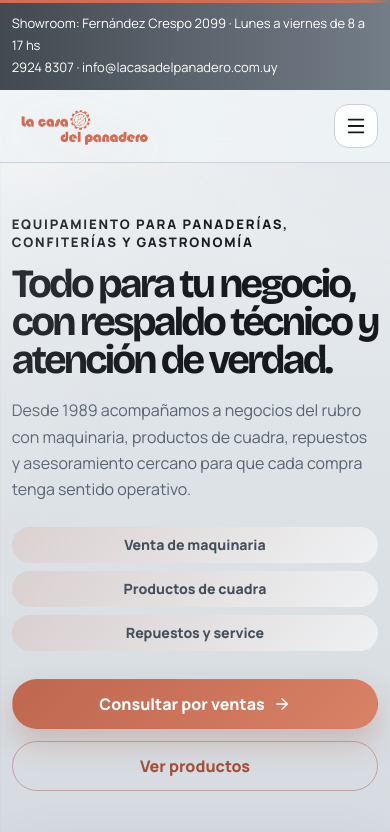
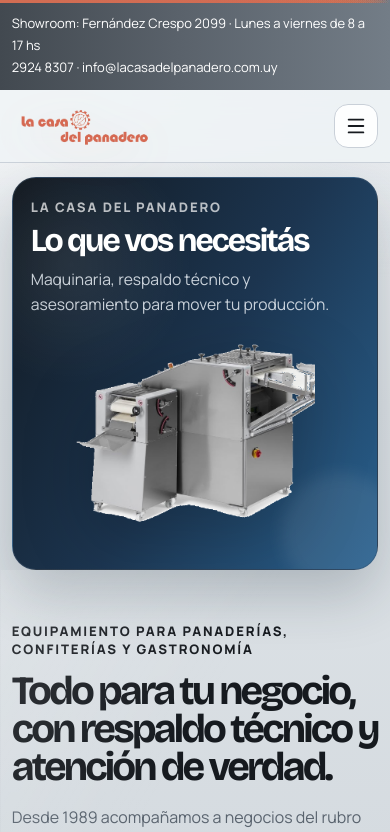
Before and after one commit to navarromaxi/la-casa-del-panadero-web, a Next.js app: page / in a window 390 px wide. Shown: the top 832 px of the page. Built offline with nearby package versions, Linux system fonts and the light colour scheme.

Commit message:
cambios mobile v1

```diff
--- a/app/globals.css
+++ b/app/globals.css
@@ -247,6 +247,23 @@
 
 .mobile-nav {
   display: none;
+}
+
+.mobile-spotlight {
+  display: none;
+}
+
+.mobile-expand-toggle {
+  display: none;
+}
+
+.mobile-expand-section {
+  margin: 0;
+}
+
+.mobile-expand-section:not([open]) .mobile-expand-content,
+.mobile-expand-section[open] .mobile-expand-content {
+  display: block;
 }
 
 .btn {
@@ -1362,6 +1379,70 @@
 }
 
 @media (max-width: 760px) {
+  .mobile-spotlight {
+    display: block;
+    padding: 18px 0 0;
+  }
+
+  .mobile-spotlight-card {
+    position: relative;
+    overflow: hidden;
+    display: grid;
+    gap: 14px;
+    padding: 22px 22px 0;
+    border: 1px solid rgba(75, 97, 120, 0.42);
+    border-radius: 28px;
+    background:
+      radial-gradient(circle at 16% 22%, rgba(255, 255, 255, 0.08), transparent 28%),
+      linear-gradient(120deg, #11181f 0%, #1c3550 52%, #29618f 100%);
+    box-shadow: 0 24px 56px rgba(27, 40, 54, 0.24);
+  }
+
+  .mobile-spotlight-card::after {
+    content: '';
+    position: absolute;
+    inset: auto -24px -24px auto;
+    width: 120px;
+    height: 120px;
+    border-radius: 999px;
+    background: rgba(255, 255, 255, 0.08);
+    filter: blur(8px);
+  }
+
+  .mobile-spotlight-copy {
+    position: relative;
+    z-index: 1;
+  }
+
+  .mobile-spotlight-copy .eyebrow {
+    color: rgba(255, 255, 255, 0.7);
+  }
+
+  .mobile-spotlight-copy h2 {
+    margin: 10px 0 10px;
+    color: #fff;
+    font-size: 2.3rem;
+    line-height: 0.95;
+    letter-spacing: -0.06em;
+  }
+
+  .mobile-spotlight-copy p:not(.eyebrow) {
+    margin: 0;
+    max-width: 24ch;
+    color: rgba(235, 241, 247, 0.84);
+    line-height: 1.6;
+  }
+
+  .mobile-spotlight-image {
+    position: relative;
+    z-index: 1;
+    width: min(100%, 290px);
+    height: auto;
+    margin: 4px auto 0;
+    object-fit: contain;
+    filter: drop-shadow(0 18px 34px rgba(0, 0, 0, 0.2));
+  }
+
   .topbar {
     font-size: 13px;
   }
@@ -1405,6 +1486,8 @@
     right: 0;
     z-index: 19;
     display: block;
+    max-height: calc(100dvh - 76px);
+    overflow-y: auto;
     border-top: 1px solid var(--line);
     background: rgba(244, 247, 249, 0.98);
     box-shadow: 0 28px 44px rgba(58, 67, 77, 0.14);
@@ -1497,6 +1580,55 @@
     margin-top: 8px;
   }
 
+  .brand-grid-mobile-base {
+    margin-bottom: 12px;
+  }
+
+  .mobile-expand-section {
+    margin-top: 8px;
+  }
+
+  .mobile-expand-toggle {
+    display: inline-flex;
+    align-items: center;
+    gap: 8px;
+    padding: 0;
+    border: 0;
+    background: transparent;
+    color: var(--accent-dark);
+    font: inherit;
+    font-weight: 800;
+    cursor: pointer;
+    list-style: none;
+  }
+
+  .mobile-expand-toggle::-webkit-details-marker {
+    display: none;
+  }
+
+  .mobile-expand-toggle::after {
+    content: '▾';
+    font-size: 0.95rem;
+    transition: transform 160ms ease;
+  }
+
+  .mobile-expand-section[open] .mobile-expand-toggle::after {
+    transform: rotate(180deg);
+  }
+
+  .mobile-expand-section:not([open]) .mobile-expand-content {
+    display: none;
+  }
+
+  .mobile-expand-section[open] .mobile-expand-content {
+    display: block;
+    margin-top: 14px;
+  }
+
+  .story-more {
+    margin-top: 10px;
+  }
+
   .hero {
     padding: 52px 0 36px;
   }
@@ -1602,6 +1734,28 @@
     width: min(1120px, 94%);
   }
 
+  .mobile-spotlight {
+    padding-top: 14px;
+  }
+
+  .mobile-spotlight-card {
+    padding: 20px 18px 0;
+    border-radius: 24px;
+  }
+
+  .mobile-spotlight-copy h2 {
+    font-size: 2rem;
+  }
+
+  .mobile-spotlight-copy p:not(.eyebrow) {
+    max-width: none;
+    font-size: 0.98rem;
+  }
+
+  .mobile-spotlight-image {
+    width: min(100%, 240px);
+  }
+
   .feature-grid,
   .product-grid,
   .logo-grid {
--- a/app/page.tsx
+++ b/app/page.tsx
@@ -30,6 +30,9 @@
   { name: 'Mamoli', src: '/mamoli.png', width: 180, height: 90 },
   { name: 'RAM', src: '/ram.png', width: 180, height: 84 },
 ]
+
+const featuredBrands = brands.slice(0, 5)
+const moreBrands = brands.slice(5)
 
 const highlights = [
   {
@@ -93,6 +96,26 @@
 export default function Home() {
   return (
     <main>
+      <section className="mobile-spotlight">
+        <div className="container">
+          <div className="mobile-spotlight-card">
+            <div className="mobile-spotlight-copy">
+              <p className="eyebrow">La Casa del Panadero</p>
+              <h2>Lo que vos necesitás</h2>
+              <p>Maquinaria, respaldo técnico y asesoramiento para mover tu producción.</p>
+            </div>
+            <Image
+              src="/utensilio-grupo-croissant-recorte.png"
+              alt="Maquinaria para panadería"
+              width={900}
+              height={900}
+              className="mobile-spotlight-image"
+              priority
+            />
+          </div>
+        </div>
+      </section>
+
       <section id="inicio" className="hero">
         <div className="container hero-grid">
           <div className="hero-copy">
@@ -160,7 +183,7 @@
         </div>
       </section>
 
-      <section id="propuesta" className="features">
+      <section className="features">
         <div className="container feature-grid">
           {advantages.map((item) => (
             <Feature key={item.title} icon={item.icon} title={item.title} text={item.text} />
@@ -214,8 +237,8 @@
             Estas son algunas de las marcas que acompañan nuestro trabajo y refuerzan la confianza
             que brindamos en cada proyecto.
           </p>
-          <div className="logo-grid">
-            {brands.map((brand) => (
+          <div className="logo-grid brand-grid-mobile-base">
+            {featuredBrands.map((brand) => (
               <div className="logo-card brand-logo-card" key={brand.name}>
                 <Image
                   className="brand-logo-image"
@@ -227,10 +250,26 @@
               </div>
             ))}
           </div>
+          <details className="mobile-expand-section">
+            <summary className="mobile-expand-toggle">Ver más</summary>
+            <div className="logo-grid mobile-expand-content">
+              {moreBrands.map((brand) => (
+                <div className="logo-card brand-logo-card" key={brand.name}>
+                  <Image
+                    className="brand-logo-image"
+                    src={brand.src}
+                    alt={brand.name}
+                    width={brand.width}
+                    height={brand.height}
+                  />
+                </div>
+              ))}
+            </div>
+          </details>
         </div>
       </section>
 
-      <section className="section alt">
+      <section id="propuesta" className="section alt">
         <div className="container showcase-grid">
           <div>
             <p className="eyebrow">Qué resolvemos</p>
@@ -297,42 +336,47 @@
             dando nuestros primeros pasos fabricando equipos nacionales como sobadoras, orgullosos
             de contribuir al desarrollo de la industria uruguaya.
           </p>
+          <details className="mobile-expand-section story-more">
+            <summary className="mobile-expand-toggle">Ver más</summary>
+            <div className="mobile-expand-content">
               <p>
-            La confianza de nuestros clientes fue el motor que impulsó nuestro crecimiento. Gracias
-            a ella, ampliamos nuestras fronteras, incorporamos nuevas tecnologías y establecimos
-            alianzas estratégicas con reconocidas marcas internacionales, acercando al mercado local
-            equipamiento de primer nivel.
+                La confianza de nuestros clientes fue el motor que impulsó nuestro crecimiento.
+                Gracias a ella, ampliamos nuestras fronteras, incorporamos nuevas tecnologías y
+                establecimos alianzas estratégicas con reconocidas marcas internacionales,
+                acercando al mercado local equipamiento de primer nivel.
               </p>
               <p>
                 Hoy somos una empresa consolidada y referente en el sector, especializada en la
                 comercialización, instalación y servicio técnico de maquinaria para panaderías,
                 confiterías, supermercados, plantas industriales y emprendimientos gastronómicos en
-            general. Además, contamos con la representación de destacadas marcas del mundo, entre
-            ellas la prestigiosa firma italiana Bassanina, reconocida por su innovación y
+                general. Además, contamos con la representación de destacadas marcas del mundo,
+                entre ellas la prestigiosa firma italiana Bassanina, reconocida por su innovación y
                 excelencia.
               </p>
               <p>
-            Pero más allá de los equipos que ofrecemos, creemos que nuestro mayor valor está en las
-            personas. En escuchar, asesorar y acompañar a cada cliente como si su proyecto fuera
-            también parte del nuestro. Porque entendemos que detrás de cada panadería, confitería,
-            supermercado, panificadora y cada emprendimiento, hay historias de trabajo, esfuerzo y
-            sueños por cumplir.
+                Pero más allá de los equipos que ofrecemos, creemos que nuestro mayor valor está en
+                las personas. En escuchar, asesorar y acompañar a cada cliente como si su proyecto
+                fuera también parte del nuestro. Porque entendemos que detrás de cada panadería,
+                confitería, supermercado, panificadora y cada emprendimiento, hay historias de
+                trabajo, esfuerzo y sueños por cumplir.
               </p>
               <p>
-            La calidad, la atención personalizada, el compromiso y el respaldo técnico han sido los
-            pilares que nos han acompañado durante todos estos años y que continúan guiando nuestro
-            camino.
+                La calidad, la atención personalizada, el compromiso y el respaldo técnico han sido
+                los pilares que nos han acompañado durante todos estos años y que continúan guiando
+                nuestro camino.
               </p>
               <p>
                 En La Casa del Panadero no solo vendemos maquinaria: construimos relaciones de
-            confianza, brindamos soluciones y seguimos trabajando, como desde el primer día, para
-            estar al lado de quienes hacen crecer esta gran industria.
+                confianza, brindamos soluciones y seguimos trabajando, como desde el primer día,
+                para estar al lado de quienes hacen crecer esta gran industria.
               </p>
               <blockquote className="story-quote">
-            “No nos vendieron solo una máquina; nos dieron respaldo, experiencia y la tranquilidad
-            de saber que siempre están cuando los necesitamos.”
+                “No nos vendieron solo una máquina; nos dieron respaldo, experiencia y la
+                tranquilidad de saber que siempre están cuando los necesitamos.”
               </blockquote>
               <p className="story-signoff">Ese es, y seguirá siendo, nuestro mayor orgullo.</p>
+            </div>
+          </details>
         </div>
       </section>
 
```
Also changed, not shown: app/site-header.tsx (+21 -4 lines). Lines whose indentation alone changed are shown as unchanged.
